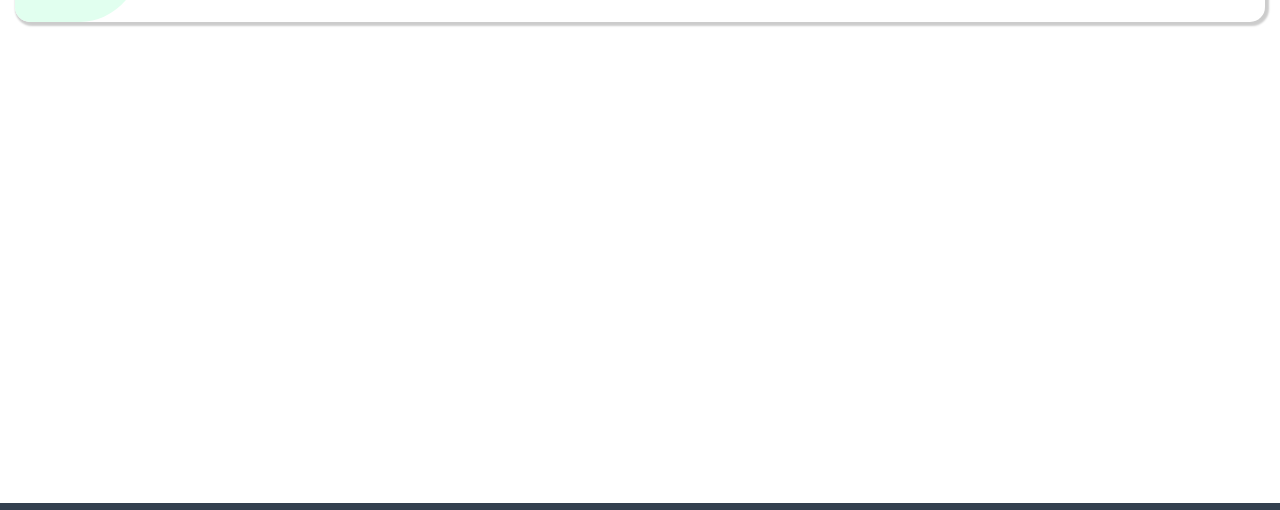
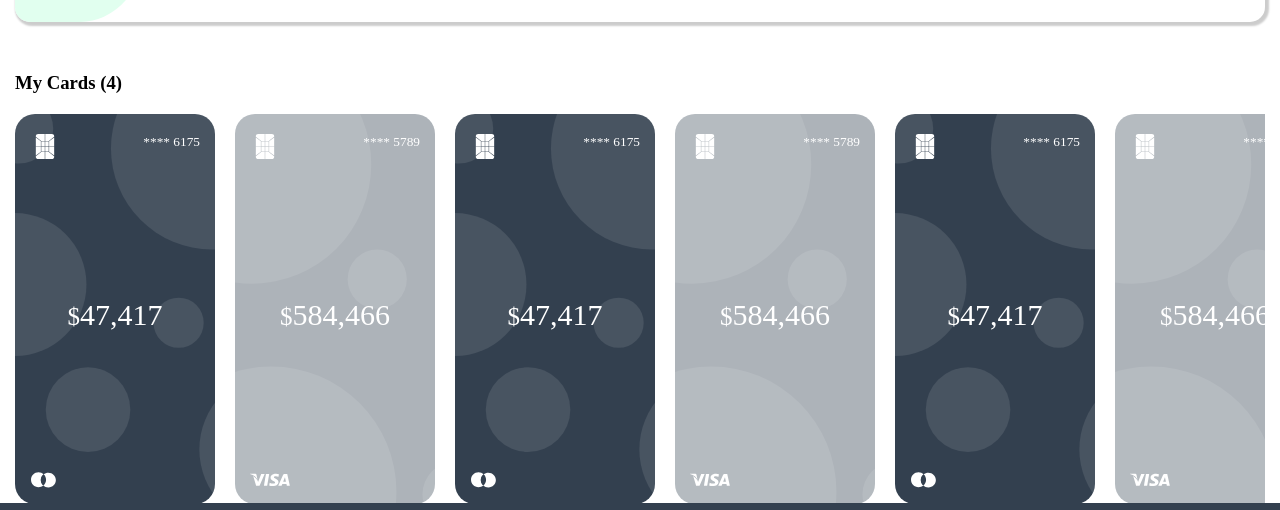
Before and after one commit to DanielAcevedoVega/virtualWallet, a plain HTML site: page views/cards.html in a window 1280 px wide. Shown: the part 237-747 px from the top of the page. Drawn offline with Linux system fonts and the light colour scheme.

Commit message:
feat: :sparkles: Se diseño las tarjetas
Se creo el contenedor donde va estar guardadas las terjetas

```diff
--- a/css/cards.css
+++ b/css/cards.css
@@ -97,6 +97,71 @@
     width: var(--image-width);
     height: var(--image-height);
 }
+.main {
+    padding: var(--padding-page);
+    margin-top: 50px;
+}
+.section__title {
+
+}
+.section__card {
+    /* background: red; */
+    margin-top: 20px;
+    height: 470px;
+    overflow-x: scroll;
+}
+.section__cardGrid{
+    display: grid;
+    grid-auto-flow: column;
+    gap: 20px;
+}
+.card__information{
+    background: var(--color-1);
+    background-image: url(/storage/img/cardBackground.svg);
+    background-size: cover;
+    height: 390px;
+    width: 200px;
+    border-radius: 20px;
+    display: flex;
+    flex-direction: column;
+    justify-content: space-between;
+    padding: 0 15px;
+}
+.card__information:nth-child(2n){
+    background: var(--color-6);
+    background-image: url(/storage/img/cardBackground2.svg);
+    background-size: cover;
+}
+.information__card img{
+    width: 30px;
+    height: var(--image-height);
+}
+.information__card,
+.information__money{
+    color: var(--color-4);
+}
+
+.information__card{
+    /* background: turquoise; */
+    margin-top: 20px;
+    display: flex;
+    justify-content: space-between;
+}
+.information__money {
+    /* background: blue; */
+    display: flex;
+    align-self: center;
+    font-size: 30px;
+}
+.information__imageCard {
+    /* background: red; */
+    margin-bottom: 10px;
+}
+.information__imageCard img{
+    height: 20px;
+}
+
+
 .footer {
     position: fixed;
     width: 100%;
--- a/css/variables.css
+++ b/css/variables.css
@@ -4,6 +4,7 @@
     --color-3: #B5C5C3;
     --color-4: #fff;
     --color-5: #E1FFEF;
+    --color-6: #ADB3B9;
     --padding-page: 0px 15px;
     --image-width: 25px;
     --image-height: 25px;
--- a/views/cards.html
+++ b/views/cards.html
@@ -40,6 +40,99 @@
             </div>
         </article>
     </section>
+    <main class="main">
+        <section class="section__title">
+            <h3>My Cards (4)</h3>
+        </section>
+        <section class="section__card">
+            <div class="section__cardGrid">
+                <article class="card__information">
+                    <div class="information__card">
+                        <img src="../storage/img/sim.svg">
+                        <small>
+                            **** 6175
+                        </small>
+                    </div>
+                    <div class="information__money">
+                        <span><small>$</small>47,417</span>
+                    </div>
+                    <div class="information__imageCard">
+                        <img src="../storage/img/mastercard.svg">
+                    </div>
+                </article>
+                <article class="card__information">
+                    <div class="information__card">
+                        <img src="../storage/img/sim.svg">
+                        <small>
+                            **** 5789
+                        </small>
+                    </div>
+                    <div class="information__money">
+                        <span><small>$</small>584,466</span>
+                    </div>
+                    <div class="information__imageCard">
+                        <img src="../storage/img/visa.svg">
+                    </div>
+                </article>
+                <article class="card__information">
+                    <div class="information__card">
+                        <img src="../storage/img/sim.svg">
+                        <small>
+                            **** 6175
+                        </small>
+                    </div>
+                    <div class="information__money">
+                        <span><small>$</small>47,417</span>
+                    </div>
+                    <div class="information__imageCard">
+                        <img src="../storage/img/mastercard.svg">
+                    </div>
+                </article>
+                <article class="card__information">
+                    <div class="information__card">
+                        <img src="../storage/img/sim.svg">
+                        <small>
+                            **** 5789
+                        </small>
+                    </div>
+                    <div class="information__money">
+                        <span><small>$</small>584,466</span>
+                    </div>
+                    <div class="information__imageCard">
+                        <img src="../storage/img/visa.svg">
+                    </div>
+                </article>
+                <article class="card__information">
+                    <div class="information__card">
+                        <img src="../storage/img/sim.svg">
+                        <small>
+                            **** 6175
+                        </small>
+                    </div>
+                    <div class="information__money">
+                        <span><small>$</small>47,417</span>
+                    </div>
+                    <div class="information__imageCard">
+                        <img src="../storage/img/mastercard.svg">
+                    </div>
+                </article>
+                <article class="card__information">
+                    <div class="information__card">
+                        <img src="../storage/img/sim.svg">
+                        <small>
+                            **** 5789
+                        </small>
+                    </div>
+                    <div class="information__money">
+                        <span><small>$</small>584,466</span>
+                    </div>
+                    <div class="information__imageCard">
+                        <img src="../storage/img/visa.svg">
+                    </div>
+                </article>
+            </div>
+        </section>
+    </main>
     <footer class="footer">
         <ul class="footer__ul">
             <li>
```
Also changed, not shown: storage/img/cardBackground.svg (added), storage/img/cardBackground2.svg (added), storage/img/mastercard.svg (added), storage/img/sim.svg (added), storage/img/visa.svg (added).
